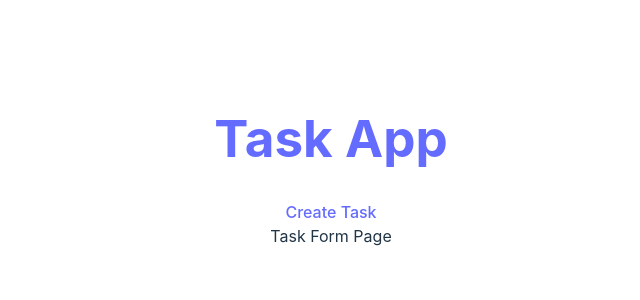
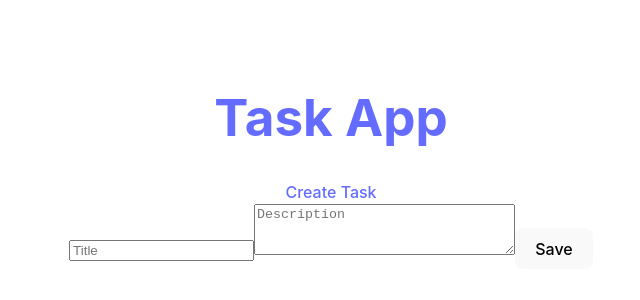
Before and after one commit to DiferoX/django-react-crud-test1, a React (Vite) app in the folder client/: page /tasks-create in a window 1280 px wide. Shown: the part 238-538 px from the top of the page, without its empty margins (309-949 px from the left). Built offline with nearby package versions, Linux system fonts and the light colour scheme.

Commit message:
add function createTask and save task in backend

```diff
--- a/client/src/api/tasks.api.js
+++ b/client/src/api/tasks.api.js
@@ -1,5 +1,15 @@
 import axios from 'axios'
 
+const tasksApi = axios.create({
+    baseURL: 'http://localhost:8000/tasks/api/v1/tasks/'
+})
+
 export const getAllTasks = () => {
-    return axios.get('http://localhost:8000/tasks/api/v1/tasks/')
+    //return axios.get('http://localhost:8000/tasks/api/v1/tasks/')
+    return tasksApi.get('/')
 }
+
+export const createTask = (task) => {
+    //return axios.post('http://localhost:8000/tasks/api/v1/tasks/', task)
+    return tasksApi.post('/', task)
+}
--- a/client/src/components/TaskCard.jsx
+++ b/client/src/components/TaskCard.jsx
@@ -5,6 +5,7 @@
     <div>
       <h2>{task.title}</h2>
       <p>{task.description}</p>
+      <hr />
     </div>
   )
 }
--- a/client/src/pages/TaskFormPage.jsx
+++ b/client/src/pages/TaskFormPage.jsx
@@ -1,5 +1,40 @@
+import { useForm } from 'react-hook-form'
+import { createTask } from '../api/tasks.api';
+import { useNavigate } from 'react-router-dom'
+
 export function TaskFormPage() {
+
+  const { register, handleSubmit, formState: { errors } } = useForm();
+
+  const navigate = useNavigate() // Redirection
+
+  const onSubmit = handleSubmit(async (data) => {
+    const res = await createTask(data);
+    //console.log(res);
+    navigate("/tasks")
+  })
+
   return (
-    <div>Task Form Page</div>
+    <div>
+      <form action="" onSubmit={onSubmit}>
+        <input
+          type="text"
+          placeholder="Title"
+          {...register("title", { required: true })}
+        />
+        {errors.title && <span>This field is required</span>}
+
+        <textarea
+          name=""
+          cols="30"
+          rows="3"
+          placeholder="Description"
+          {...register("description", { required: true })}
+        ></textarea>
+        {errors.description && <span>This field is required</span>}
+
+        <button>Save</button>
+      </form>
+    </div>
   )
 }
```
Also changed, not shown: 1 other file (tests, documents, lock files or other folders).
